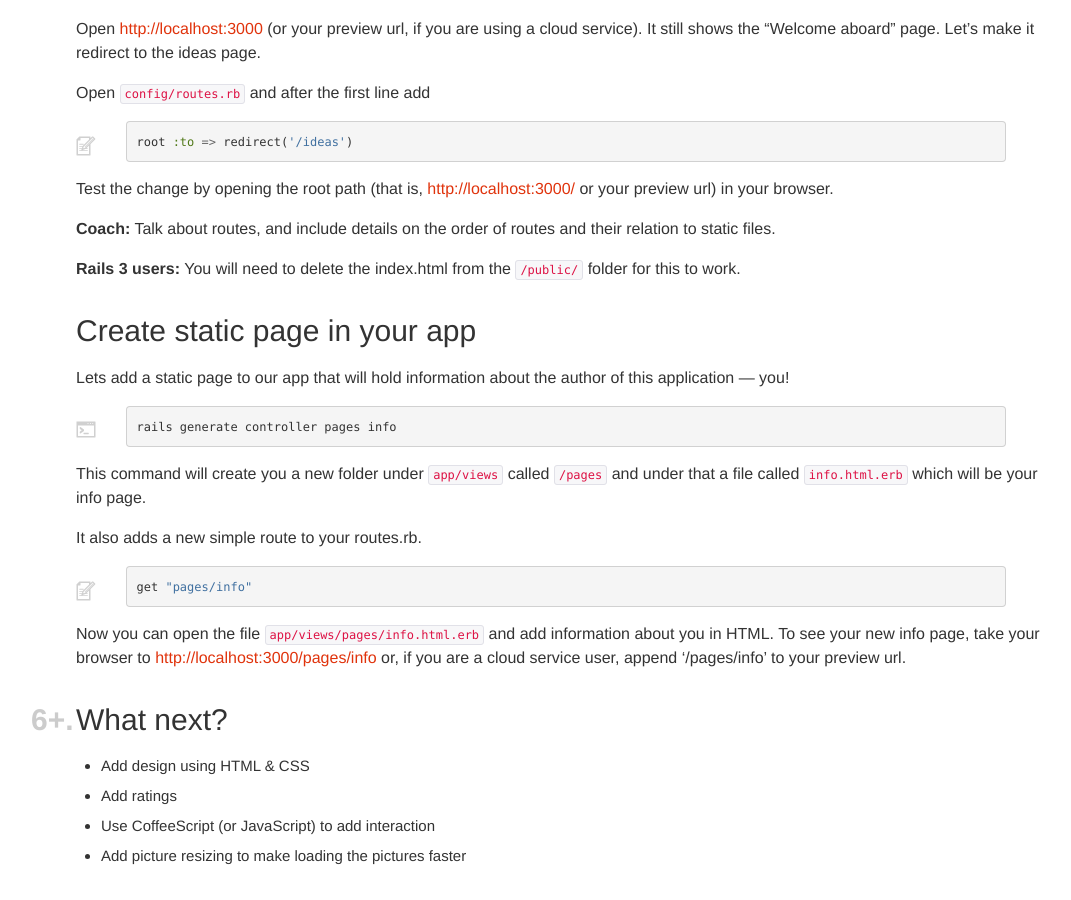
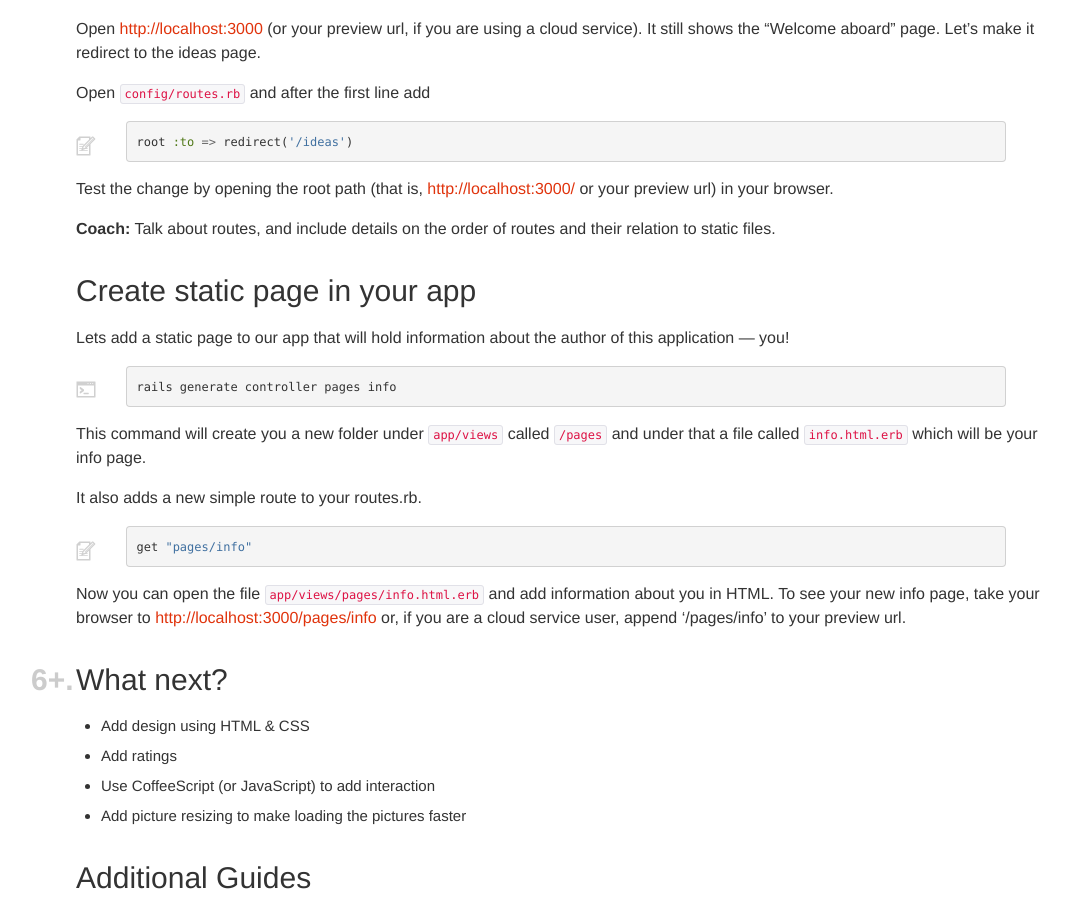
Before and after one commit to railsgirls/guides.railsgirls.com, a Jekyll site: the page built from _posts/2012-04-18-app.markdown, in a window 1280 px wide and 900 px high, scrolled down 6021 px. Shown: the whole window, without its empty margins (9-1080 px from the left). Built offline with Jekyll 4.4.1, drawn with Linux system fonts in a browser that asks for light colours; nearby versions of some CDN libraries.

Commit message:
Remove specific instruction for Rails 3

```diff
--- a/_posts/2012-04-18-app.markdown
+++ b/_posts/2012-04-18-app.markdown
@@ -383,8 +383,6 @@ Test the change by opening the root path (that is, <http://localhost:3000/> or y
 
 **Coach:** Talk about routes, and include details on the order of routes and their relation to static files.
 
-**Rails 3 users:** You will need to delete the index.html from the `/public/` folder for this to work.
-
 ## Create static page in your app
 
 Lets add a static page to our app that will hold information about the author of this application — you!
```
